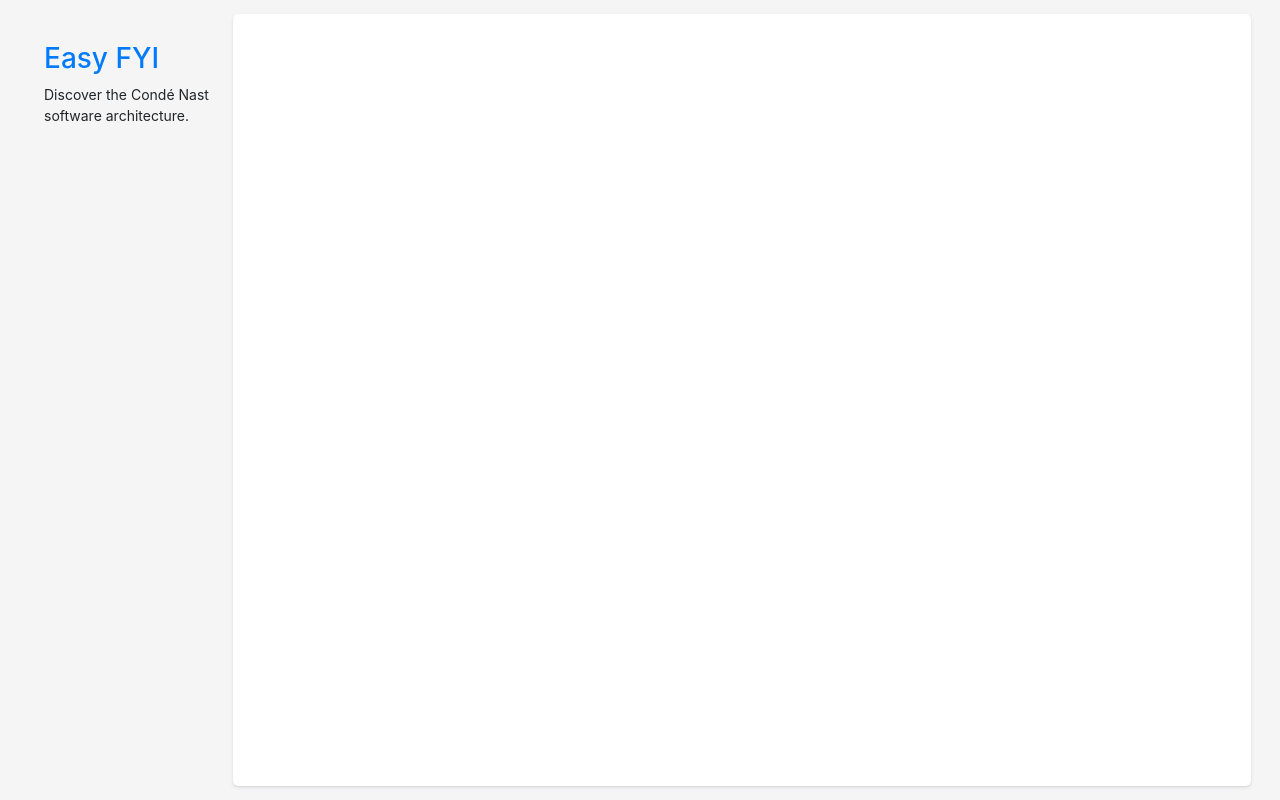
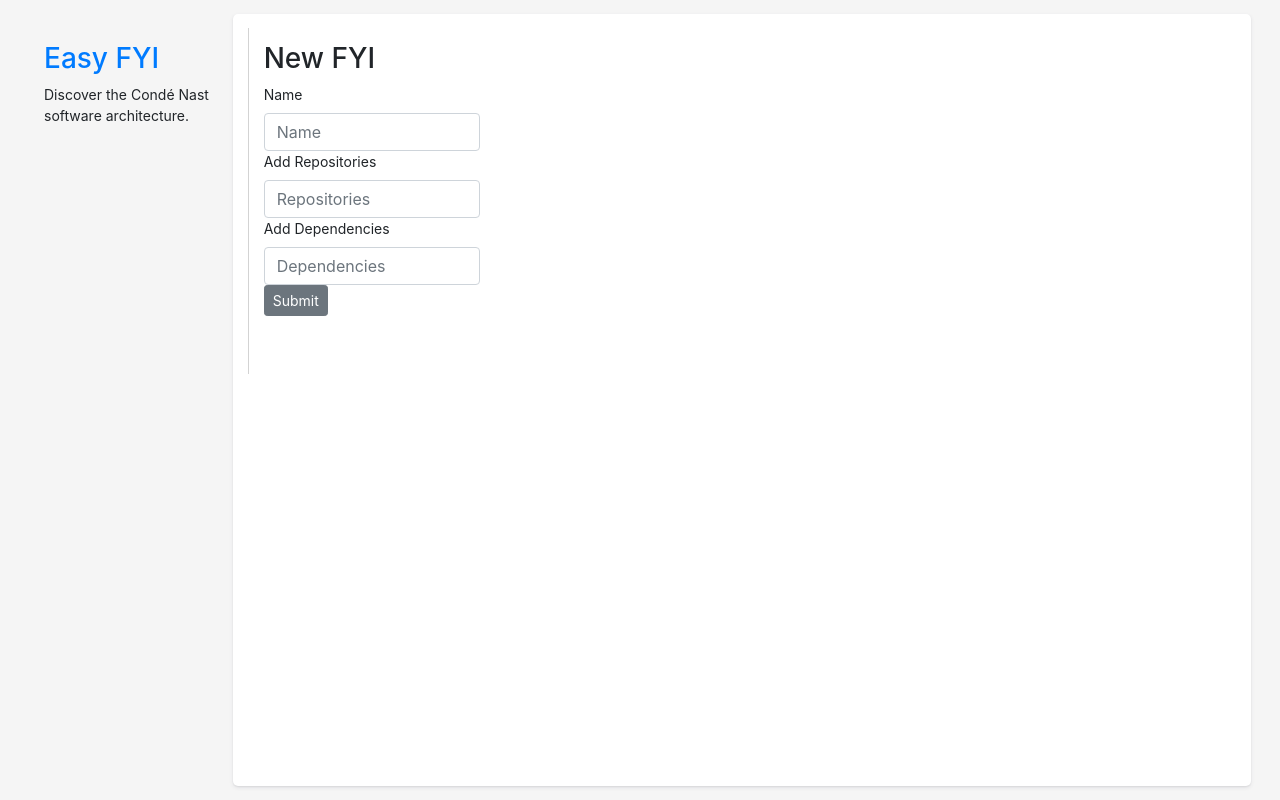
Before and after one commit to CondeNast/fyi, a React (Create React App) app in the folder src/frontend/: page /new in a window 1280 px wide. Built offline with nearby package versions, Linux system fonts and the light colour scheme.

Commit message:
+ adding repos to toolbar

```diff
--- a/package.json
+++ b/package.json
@@ -19,9 +19,9 @@
   ],
   "scripts": {
     "dev:server": "nodemon --exec \"npm start\"",
-    "dev:client": "npm start --prefix=src/frontend",
+    "dev:client": "eval \"`node src/scripts/startup.env.react.js`\";npm start --prefix=src/frontend",
     "install:client": "npm --prefix src/frontend install",
-    "build:client": "npm --prefix src/frontend run build",
+    "build:client": "eval \"`node src/scripts/startup.env.react.js`\";npm --prefix src/frontend run build",
     "dev": "concurrently \"npm run dev:server\" \"npm run dev:client\"",
     "start": "eval \"`node src/scripts/startup.env.js`\";probot run ./app.js",
     "lint": "standard --fix",
--- a/src/frontend/src/App.js
+++ b/src/frontend/src/App.js
@@ -1,7 +1,8 @@
 import React, { Component } from 'react'
 import { BrowserRouter, Switch, Route } from 'react-router-dom'
+import FyiNew from './FyiNew'
+import FyiList from './FyiList'
 import FyiViewer from './FyiViewer'
-import FyiList from './FyiList'
 import './App.css'
 import * as serviceWorker from './registerServiceWorker.js'
 serviceWorker.unregister()
@@ -23,6 +24,7 @@ class App extends Component {
           <div class='col-12 col-md-10 fyi-container'>
             <Switch>
               <Route exact path='/' component={FyiList} />
+              <Route exact path='/new' component={FyiNew} />
               <Route path='/fyis/:fyiId/*' component={FyiViewer} />
             </Switch>
           </div>
--- /dev/null
+++ b/src/frontend/src/FyiNew.js
@@ -0,0 +1,29 @@
+import React, { Component } from 'react'
+import { Button, Form, FormGroup, Label, Input } from 'reactstrap'
+
+class FyiNew extends Component {
+  constructor (props) {
+    super(props);
+  }
+
+  render() {
+    return (
+      <div class='col-8 col-sm-3 fyi-toolpane'>
+        <h3>New FYI</h3>
+        <Form>
+          <FormGroup>
+            <Label>Name</Label>
+            <Input placeholder="Name" type="text" />
+            <Label>Add Repositories</Label>
+            <Input placeholder="Repositories" type="text" type="text"/>
+            <Label>Add Dependencies</Label>
+            <Input placeholder="Dependencies" type="text" type="text"/>
+            <Button color="secondary" size="sm" href="">Submit</Button>
+          </FormGroup>
+        </Form>
+      </div>
+    )
+  }
+}
+
+export default FyiNew
--- a/src/frontend/src/FyiViewer.js
+++ b/src/frontend/src/FyiViewer.js
@@ -8,7 +8,8 @@ class FyiViewer extends Component {
     this.state = {
       data: {},
       fyiLink: "",
-      fyis: []
+      fyis: [],
+      orgs: process.env.REACT_APP_SUBSCRIBED_ORGS.split(',')
     }
   }
   render() {
@@ -19,6 +20,9 @@ class FyiViewer extends Component {
             <option value={fyi.name} key={index}/>
           )}
         </datalist>
+        <datalist id="data-orgs">
+
+        </datalist>
 
     	  <div class='col-8 col-sm-9' id="treeWrapper">
       	  { this.state.data.name ? <CenteredTree data={[this.state.data]} /> : <hr/> }
@@ -28,11 +32,30 @@ class FyiViewer extends Component {
           <h3>{this.state.data.name}</h3>
           <Button color="secondary" size="sm" href={this.state.fyiLink}>Read the FYI</Button>
           <hr />
-          <h5>Edit</h5>
+          <h5>Dependencies</h5>
           <Form>
             <FormGroup>
               <Label>New Dependency</Label>
-              <Input placeholder="FYI Name" type="text" list="data" onKeyPress={this._handleKeyPress.bind(this)} />
+              <Input placeholder="FYI Name" type="text" list="data" onKeyPress={this._handleKeyPressDep.bind(this)} />
+              <small class='form-text text-muted'>Press enter to submit.</small>
+            </FormGroup>
+          </Form>
+          <hr />
+          <h5>Repositories</h5>
+          {this.state.data.repos && this.state.data.repos.map((repo, index) =>
+            <li key={index}><a href={`http://github.com/${repo}`}>{repo}</a></li>
+          )}
+          <br/>
+          <Form>
+            <FormGroup>
+              <Label>New Repository</Label>
+              <Input placeholder="Repo Org" type="select" onChange={this._handleChangeOrg.bind(this)} >
+                {this.state.orgs && this.state.orgs.map((org) =>
+                  <option value={`${org}`}>{org}</option>
+                )}
+              </Input>
+              <br />
+              <Input placeholder="Repo Name" type="text" onKeyPress={this._handleKeyPressRepo.bind(this)} />
               <small class='form-text text-muted'>Press enter to submit.</small>
             </FormGroup>
           </Form>
@@ -58,7 +81,7 @@ class FyiViewer extends Component {
           this.setState({ name: search.fyi, data, fyis: fyis.all, fyiLink: data.link})
         });
     }
-  _handleKeyPress = (event) => {
+  _handleKeyPressDep = (event) => {
     let newDependency = event.target.value
     if(newDependency !== "" && event.key === "Enter"){
       this.state.data.children.push({name: newDependency})
@@ -74,10 +97,24 @@ class FyiViewer extends Component {
       })})
     }
   }
+  _handleChangeOrg = (event) => {
+    this.state.org = event.target.value
+  }
+  _handleKeyPressRepo = (event) => {
+    if(event.key == 'Enter') {
+      event.preventDefault();
+      let org = this.state.org ? this.state.org : 'choosenearme'
+      let repo = event.target.value
+      console.log(`${org}/${repo}`)
+      // fetch('/repos', {method: "POST", headers: {
+      //   "Accept": "application/json"
+      // }, body: JSON.stringify({
+      //   name: repo,
+      //   org
+      // })})
+      event.target.value = '';
+    }
+  }
 }
 
 export default FyiViewer
-
-function getSearchObject(search){
-return JSON.parse('{"' + decodeURI(search).replace(/"/g, '\\"').replace(/&/g, '","').replace(/=/g,'":"') + '"}')
-}
```
Also changed, not shown: src/scripts/startup.env.react.js (added, +10 -0 lines).
